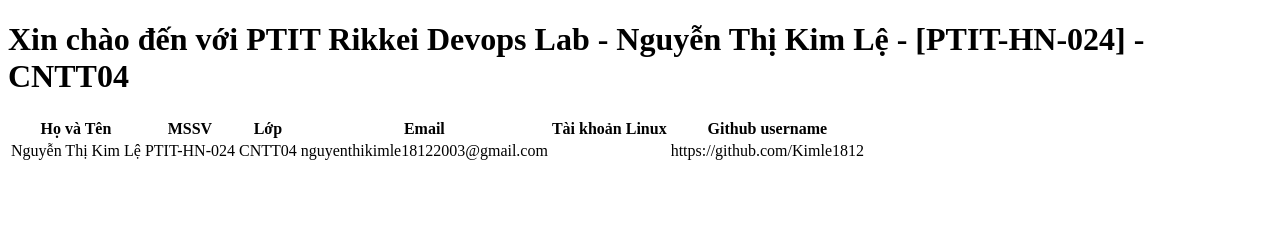
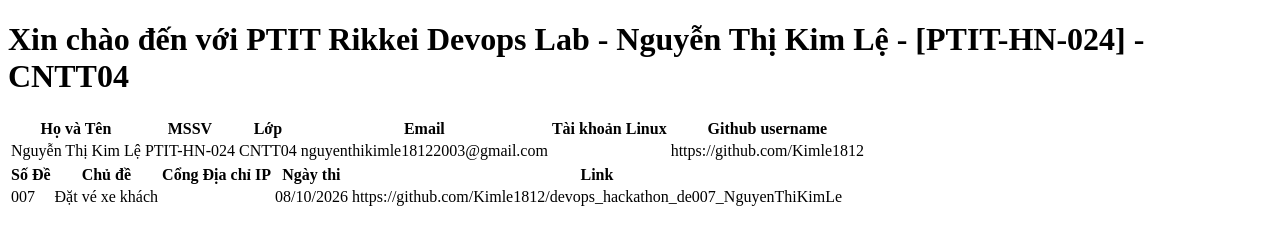
Before and after one commit to Kimle1812/devops_hackathon_de007_NguyenThiKimLe, a plain HTML site: page index.html in a window 1280 px wide. Drawn offline with Linux system fonts and the light colour scheme.

Commit message:
them thong tin he thong

```diff
--- a/index.html
+++ b/index.html
@@ -25,6 +25,24 @@
             <td>https://github.com/Kimle1812</td>
         </tr>
     </table>
+    <table>
+        <tr>
+            <th>Số Đề</th>
+            <th>Chủ đề</th>
+            <th>Cổng</th>
+            <th>Địa chỉ IP</th>
+            <th>Ngày thi</th>
+            <th>Link</th>
+        </tr>
+        <tr>
+            <td>007</td>
+            <td>Đặt vé xe khách </td>
+            <td></td>
+            <td></td>
+            <td>08/10/2026</td>
+            <td>https://github.com/Kimle1812/devops_hackathon_de007_NguyenThiKimLe</td>
+        </tr>
+    </table>
 
 </body>
 </html>
```
